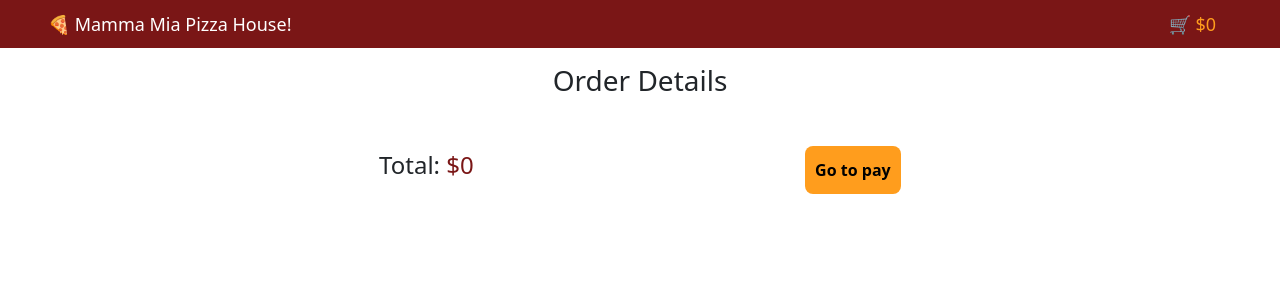
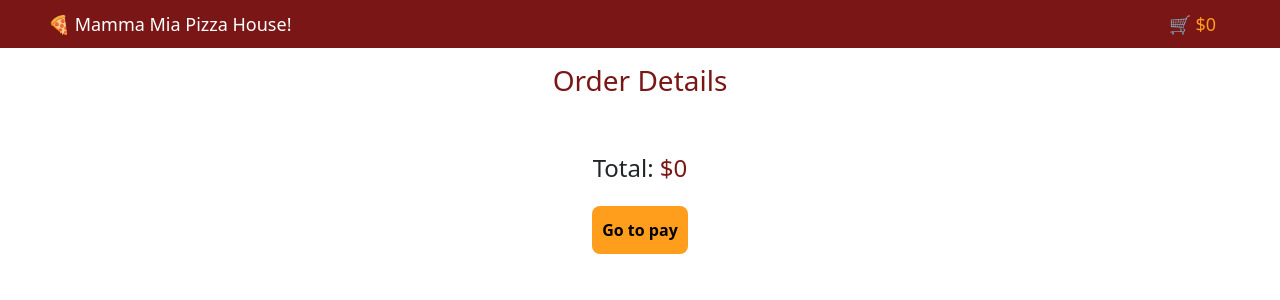
Before and after one commit to carolinalunasfarah/Desafio-LATAM_PizzaMammaMia, a React (Vite) app: page /cart in a window 1280 px wide. Shown: the top 300 px of the page. Built offline with nearby package versions, Linux system fonts and the light colour scheme.

Commit message:
modify cart style

```diff
--- a/src/App.css
+++ b/src/App.css
@@ -164,11 +164,16 @@ header h1 {
 
 /* Cart */
 .cart {
+    display: flex;
+    flex-direction: column;
+    align-items: center;
+    text-align: center;
     padding: 1rem 3rem;
 }
 
 .cart h3 {
     padding-bottom: 1rem;
+    color: rgb(122, 22, 22);
 }
 
 .cartDetails {
@@ -221,7 +226,7 @@ header h1 {
 
 .cartTotalPrice {
     display: flex;
-    justify-content: space-evenly;
+    flex-direction: column;
     align-items: center;
     margin-top: 2rem;
 }
@@ -231,6 +236,7 @@ header h1 {
 }
 
 .payButton {
+    margin-top: 1rem;
     display: flex;
     justify-content: center;
     align-items: center;
```
